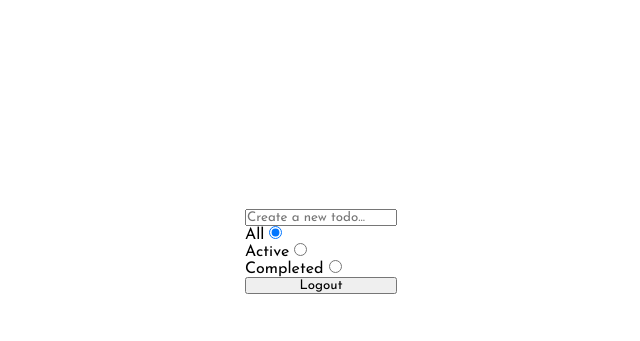
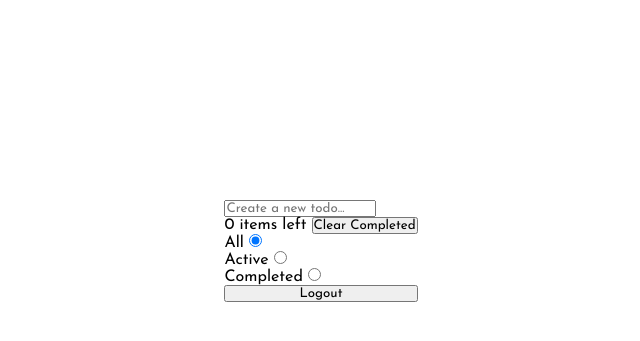
Before and after one commit to AngryMorrocoy/fullstack-todo-app, a Django app: page / in a window 1280 px wide. Shown: the part 149-490 px from the top of the page, without its empty margins (319-959 px from the left). Run offline with Django 4.2, Linux system fonts and the light colour scheme; the visitor is signed in with stand-in values (Sample User, id 1).

Commit message:
Delete completed function added

```diff
--- a/front/templates/front/index.html
+++ b/front/templates/front/index.html
@@ -25,8 +25,7 @@
     >
 </form>
 
-<ul
-  @click="handleTodoListClick($event.target, () => $dispatch('reget-todos'))"
+<div
   x-data="{
     filter: 'all',
     todos: [],
@@ -39,10 +38,11 @@
       const filterFunc = this.filter === 'active' ?
         (todo) => !todo.completed :
         (todo) => todo.completed;
-
       return this.todos.filter(filterFunc);
     }
-  }"
+  }">
+  <ul
+    @click="handleTodoListClick($event.target, () => $dispatch('reget-todos'))"
     x-init="refetchTodos()"
     @reget-todos.window="refetchTodos()"
     @update-filter.window="filter = $event.detail.newFilter"
@@ -55,6 +55,19 @@
       </li>
     </template>
   </ul>
+  <div>
+    <span>
+      <span x-text="todos.filter(todo => !todo.completed).length"></span>
+      items left
+    </span>
+    <button
+      @click="todos.map(
+        todo => todo.completed && deleteTodo(todo.id, $dispatch('reget-todos'))
+      )">
+      Clear Completed
+    </button>
+  </div>
+</div>
 
 <div
   x-data="{filter: 'filter-all'}"
```
Lines whose indentation alone changed are shown as unchanged.
